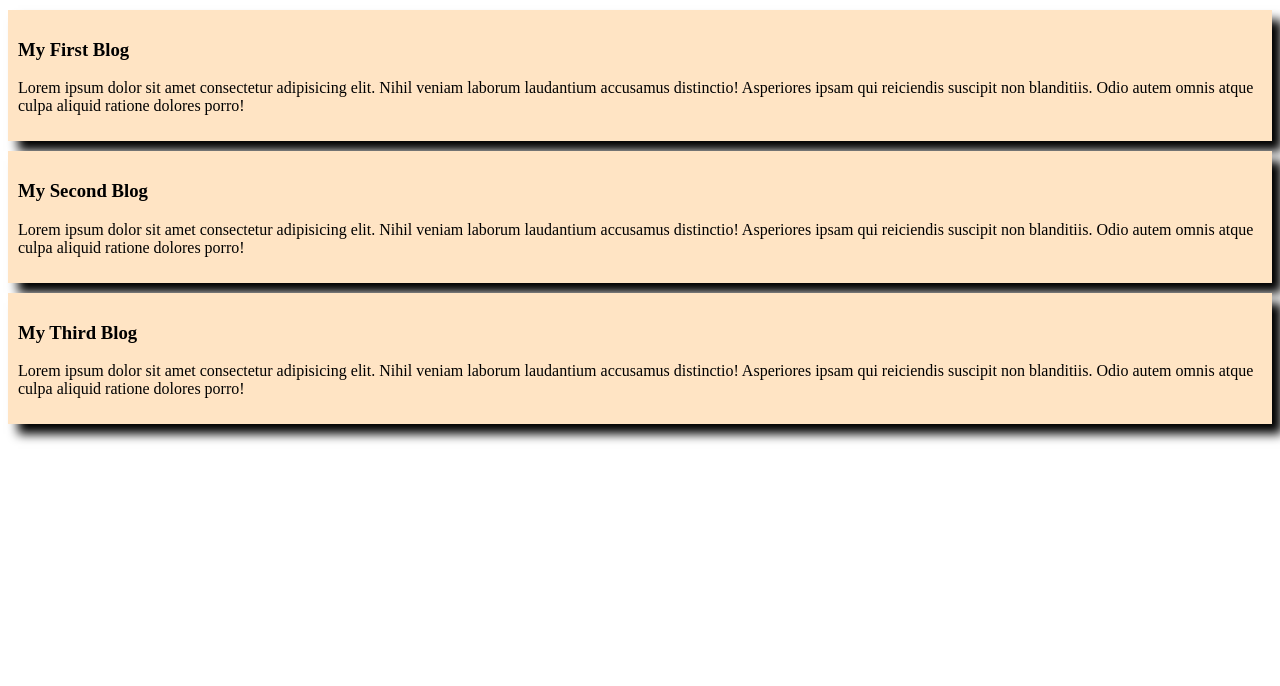
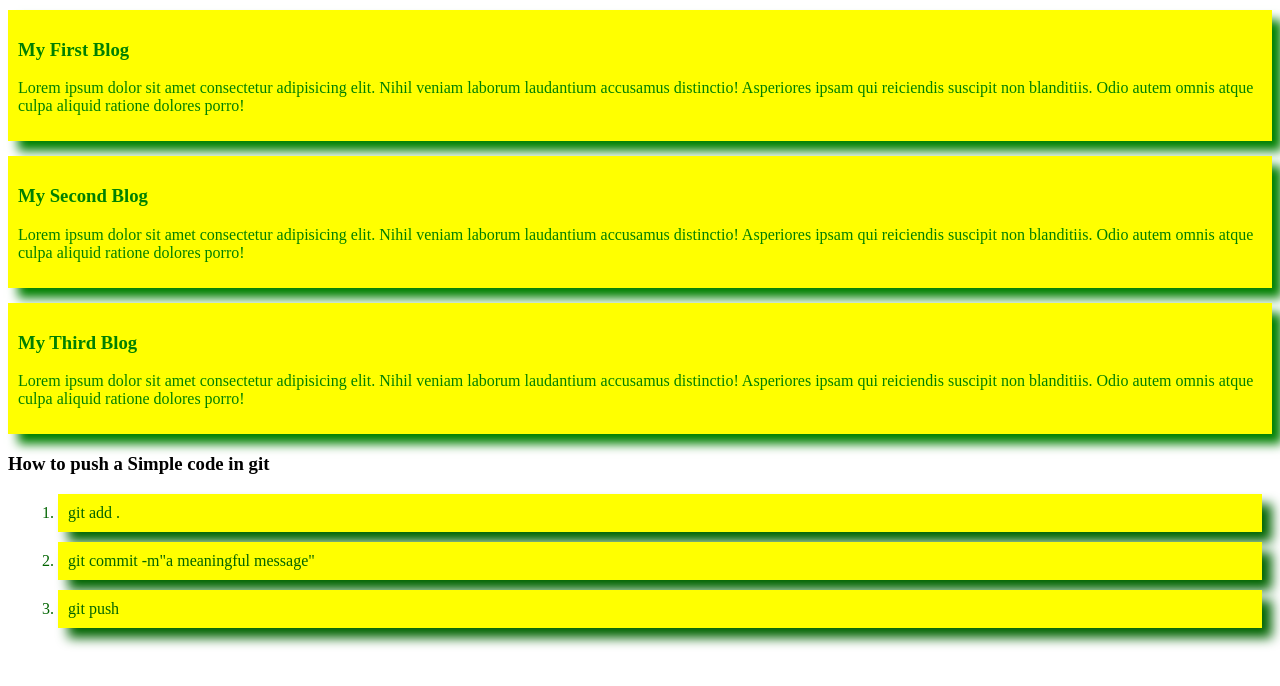
Before and after one commit to RahmanSilvi/my-simple-website, a plain HTML site: page index.html in a window 1280 px wide. Drawn offline with Linux system fonts and the light colour scheme.

Commit message:
added a list

```diff
--- a/Styles/blog.css
+++ b/Styles/blog.css
@@ -1,12 +1,20 @@
 div{
-    background-color: bisque;
+    background-color:yellow;
     text-decoration-line:none;
-    margin-bottom: 10px;
+    margin-bottom: 15px;
     margin-top: 10px;
     padding: 10px;
     box-shadow: 10px 10px 10px;
+    color:green;
     text-decoration: double;
     text-justify: auto;
 
 
 }
+li{
+    color: darkgreen;
+    background-color: yellow;
+    margin: 10px;
+    padding: 10px;
+    box-shadow: 10px 10px 12px;
+}
--- a/index.html
+++ b/index.html
@@ -23,5 +23,13 @@
             Asperiores ipsam qui reiciendis suscipit non blanditiis. Odio autem omnis atque culpa aliquid ratione dolores
             porro!</p>
     </div>
+
+        <h3>How to push a Simple code in git</h3>
+        <ol>
+            <li>git add .</li>
+            <li>git commit -m"a meaningful message"</li>
+            <li>git push</li>
+        </ol>
+
 </body>
 </html>
```
